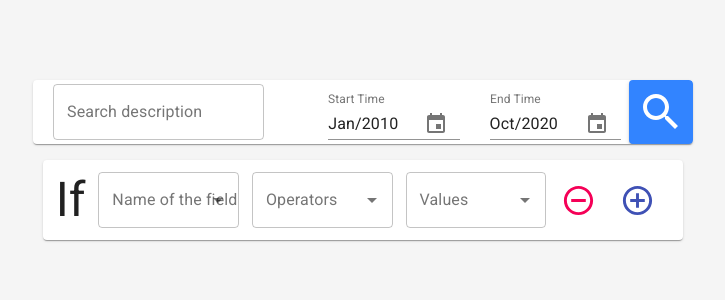
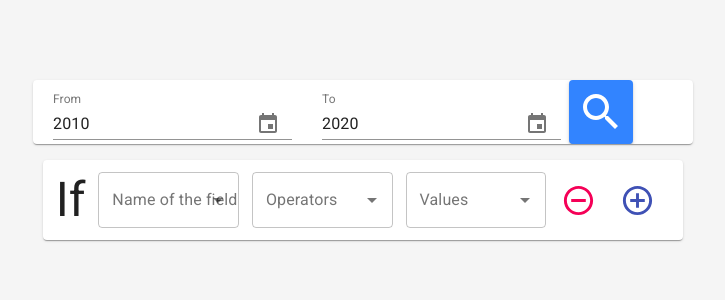
Before and after one commit to SDM-Team-1/seer-frontend, a React (Create React App) app: page / in a window 1280 px wide. Shown: the top 300 px of the page, without its empty margins (277-1002 px from the left). Built offline with nearby package versions, Linux system fonts and the light colour scheme.

Commit message:
feat: remove search bar and remove months from the data picker

```diff
--- a/src/pages/Main/components/Searchbar/Searchbar.js
+++ b/src/pages/Main/components/Searchbar/Searchbar.js
@@ -31,7 +31,7 @@ function Searchbar() {
     },
   }));
 
-  const minDate = new Date('2000');
+  const minDate = new Date('1950');
   const maxDate = new Date();
   const [selStartDate, setSelStartDate] = React.useState(new Date('2010'));
   const [selEndDate, setSelEndDate] = React.useState(maxDate);
@@ -46,22 +46,22 @@ function Searchbar() {
   return (
     <>
       <Card className={style.main}>
-        <TextField
+        {/* <TextField
           className={style.searchBox}
           label="Search description"
           variant="outlined"
-        />
+        /> */}
         <MuiPickersUtilsProvider utils={DateFnsUtils} className={style.Picker}>
           <KeyboardDatePicker
             className={style.startDate}
             variant="inline"
             autoOk={true}
-            format="MMM/yyyy"
-            views={['year', 'month']}
+            format="yyyy"
+            views={['year']}
             minDate={minDate}
             maxDate={maxDate}
             margin="normal"
-            label="Start Time"
+            label="From"
             value={selStartDate}
             onChange={handleStartDateChange}
             KeyboardButtonProps={{
@@ -71,13 +71,13 @@ function Searchbar() {
           <KeyboardDatePicker
             variant="inline"
             autoOk={true}
-            format="MMM/yyyy"
-            views={['year', 'month']}
+            format="yyyy"
+            views={['year']}
             minDate={selStartDate}
             maxDate={maxDate}
             margin="normal"
             id="date-picker-inline"
-            label="End Time"
+            label="To"
             value={selEndDate}
             onChange={handleEndDateChange}
             KeyboardButtonProps={{
```
